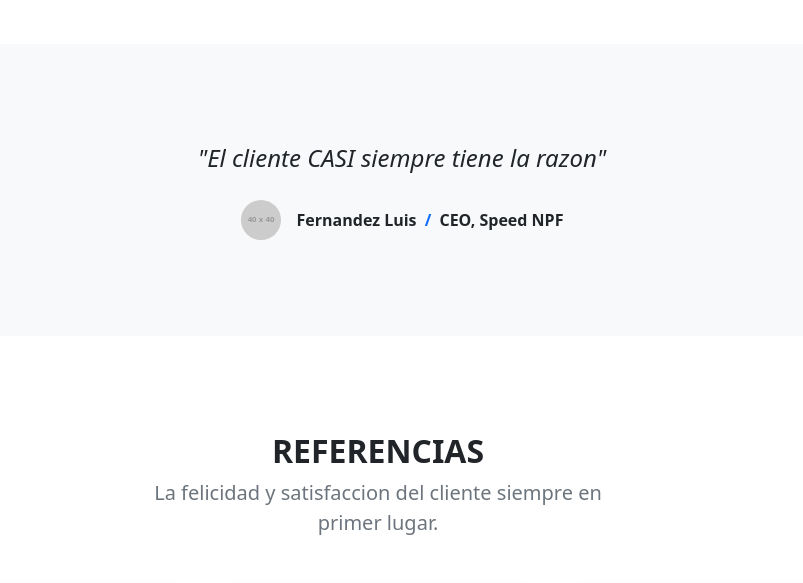
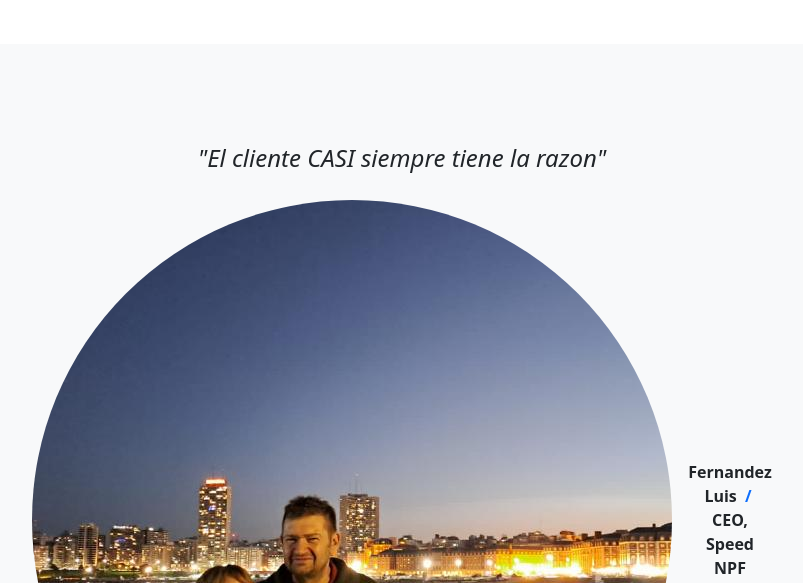
Before and after one commit to NicolasFernandez1994/01, a Django app: page / in a window 1280 px wide. Shown: the part 1056-1639 px from the top of the page, without its empty margins (238-1041 px from the left). Run offline with Django 4.2, Linux system fonts and the light colour scheme; grey boxes labelled with a size stand in for pictures from a placeholder-image service; some libraries are stand-ins or nearby versions.

Commit message:
se agregaron imagenes al proyecto

```diff
--- a/project/apps/Home/templates/Home/04TestimonioCeo.html
+++ b/project/apps/Home/templates/Home/04TestimonioCeo.html
@@ -4,7 +4,7 @@
             <div class="text-center">
                 <div class="fs-4 mb-4 fst-italic">"El cliente CASI siempre tiene la razon"</div>
                 <div class="d-flex align-items-center justify-content-center">
-                    <img class="rounded-circle me-3" src="https://dummyimage.com/40x40/ced4da/6c757d" alt="..." />
+                    <img class="rounded-circle me-3" src="Home/imagenes/LuisFernandez.jpg" alt="..." />
                     <div class="fw-bold">
                         Fernandez Luis
                         <span class="fw-bold text-primary mx-1">/</span>
```
Also changed, not shown: project/apps/Home/static/Home/imagenes/ErnestoCabral.jpg (added), project/apps/Home/static/Home/imagenes/JuanMecanico.jpg (added), project/apps/Home/static/Home/imagenes/LuisFernandez.jpg (added), project/apps/Home/static/Home/imagenes/NicolasFernandez.jpg (added), project/apps/Home/static/Home/imagenes/PabloColocho.jpg (added), project/apps/Home/static/Home/imagenes/PabloFernandez.jpg (added).
